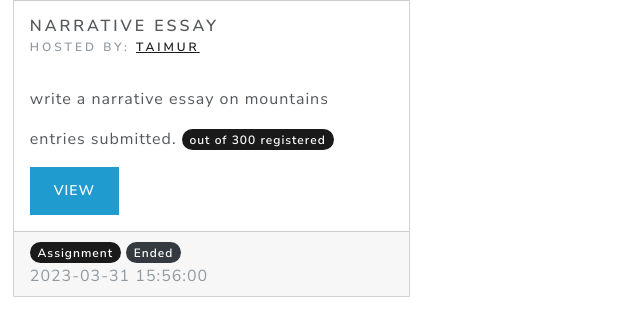
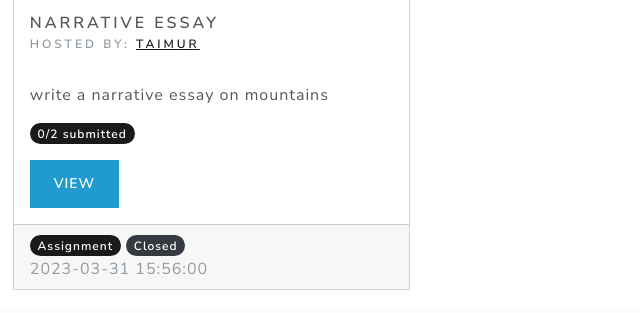
Before and after one commit to taimur-git/topscribe, a PHP site: page /browse.php in a window 1280 px wide. Shown: the part 1832-2145 px from the top of the page, without its empty margins (0-640 px from the left). After the commit the page ends 2122 px from the top, so only its background shows below. Run offline with PHP 8.4, Linux system fonts and the light colour scheme; data comes from the database, SQL or seed files in the repository; tables that the repository leaves empty or names only in its code hold one stand-in row (values such as "Sample post"); some libraries are stand-ins or nearby versions.

Commit message:
more contest logic added for requests, assignments. renders accordingly

```diff
--- a/browse.php
+++ b/browse.php
@@ -3,7 +3,9 @@
 
 <!--landing page-->
 <?php
-showAllContest($conn);
+//$id = $_GET['id'];
+$user = isset($_SESSION['id'])?$_SESSION['id']:0;
+showAllContest($conn,$user);
 ?>
 
 <?php include('partial/footer.php');?>
--- a/function/constant.php
+++ b/function/constant.php
@@ -69,13 +69,10 @@
     public $subcategoryDescription;
     public $bannerURL;
     public $hostName;
-    /*
-    public $early;
-    public $late;
-    public $ongoing;
-*/
     public $state;//0 - early,1-ongoing, 2-late
     public $type; //0 - contest, 1-assignemnt, 2- request
+    public $stateStr = ["Not Started Yet","Ongoing","Closed"];
+    public $typeStr = ["Contest","Assignment","Request"];
 
     public $countRegistered;
     public $countEntries;
@@ -84,41 +81,42 @@
     public $judges;
     public $writers;
     public $registered;
+
+    public static function getBaseSQL(){
+      return "SELECT CURRENT_DATE<contest.start as early , CURRENT_DATE>contest.end as late, (CURRENT_DATE>contest.start and CURRENT_DATE<contest.end) as ongoing,
+    contest.*, usernames.username, usernames.canHost, subcategory.name,subcategory.description as subcategoryhelp
+    FROM `contest` join usernames on contest.hostID=usernames.id join subcategory on contest.subcategoryID=subcategory.id ";
+    }
+    //have functions for the search and filter options too
+    public static function getHostedContests($id){
+      $sql = "where hostID='$id'";
+      return Contest::getBaseSQL().$sql;
+    }
+    public static function getJudgedContests($id){
+      $sql = "left join grouplist on judgeGroup = groupID where grouplist.userid = '$id' or hostID = '$id'";
+      return Contest::getBaseSQL().$sql;
+    }
+
     function getExtraInfo($conn){
       $id = $this->id;
-      $sql = "SELECT * FROM `contestwriting` join writing on writingID=writing.id where contestID=$id";
+      $sql = "SELECT * FROM `contestwriting` join writing on writingID=writing.id where contestID='$id'";
       $this->contestEntries = mysqli_query($conn,$sql);
-      $this->countEntries = mysqli_num_rows($this->contestEntries);
-      //if($this->countEntries==false){$this->countEntries=0;}
-      $sql = "SELECT * FROM `contestusers` join usernames on writerID=usernames.id where contestid=$id";
+
+      $sql = "SELECT * FROM `contestusers` join usernames on writerID=usernames.id where contestid='$id'";
       $this->registered = mysqli_query($conn,$sql);
-      $this->countRegistered = mysqli_num_rows($this->registered);
-      //if($this->countRegistered==null){$this->countRegistered=0;}
-      //would be better to use the sql query count and group by
-      /*
-      $sql = "SELECT userid from `grouplist` join contest on groupID=contest.judgeGroup where contest.id=$id";
+
+      $judgeGroup=$this->judgeGroup;
+      $writerGroup=$this->writerGroup;
+      $sql = "SELECT id,username from grouplist join usernames on grouplist.userID=usernames.id where groupID='$judgeGroup'";
       $this->judges = mysqli_query($conn,$sql);
-      $sql = "SELECT userid from `grouplist` join contest on groupID=contest.writerGroup where contest.id=$id";
+      $sql = "SELECT id,username from grouplist join usernames on grouplist.userID=usernames.id where groupID='$writerGroup'";
       $this->writers = mysqli_query($conn,$sql);
 
-      SELECT id,username from `grouplist` join usernames on grouplist.userID=usernames.id where groupID=8
-      */
-      $judgeGroup=$this->judgeGroup;
-      $writerGroup=$this->writerGroup;
-      $sql = "SELECT id,username from `grouplist` join usernames on grouplist.userID=usernames.id where groupID=$judgeGroup";
-      $this->judges = mysqli_query($conn,$sql);
-      $sql = "SELECT id,username from `grouplist` join usernames on grouplist.userID=usernames.id where groupID=$writerGroup";
-      $this->writers = mysqli_query($conn,$sql);
+      $this->countEntries = mysqli_num_rows($this->contestEntries);
+      $this->countRegistered = $this->type==1 ?mysqli_num_rows($this->writers):mysqli_num_rows($this->registered);
     }
     function getInfo($row,$conn){
-      /*
-      SELECT CURRENT_DATE<contest.start as early , CURRENT_DATE>contest.end as late, (CURRENT_DATE>contest.start and CURRENT_DATE<contest.end) as ongoing,
-contest.*, usernames.username, usernames.canHost, subcategory.name,subcategory.description as subcategoryhelp
-FROM `contest` join usernames on contest.hostID=usernames.id join subcategory on contest.subcategoryID=subcategory.id;
-       */
-      //if capacity = 1, its a request
-      //if a writergroup exists, its an assignment.
-      //else, its a contest.
+
       $this->id=$row['id'];
       $this->title=$row['title'];
       $this->description=$row['description'];
@@ -138,12 +136,14 @@
 
       if($row['early']==1){
         $this->state = 0;
-      }else if($row['late']==1){
+      }else if($row['late']==1 || $this->capacity-$this->countRegistered<=0){
         $this->state = 2;
       }else{
         $this->state = 1;
       }
-
+//if capacity = 1, its a request
+      //if a writergroup exists, its an assignment.
+      //else, its a contest.
       if($this->capacity == 1){
         $this->type = 2;
       }else if($this->writerGroup!=0){
@@ -152,18 +152,18 @@
         $this->type = 0;
       }
 
-      //$this->getExtraInfo($this->id,$conn);
+      $this->getExtraInfo($conn);
     }
     function createContestListItem(){
       return contestListItem(
         $this->id,
         $this->title,
-        $this->startDate,
-        $this->registeredCount,
+        $this->startTime,
+        $this->countRegistered,
         $this->capacity,
         $this->description,
-        $this->endDate,
-        $this->status,
+        $this->endTime,
+        $this->state,
         $this->type
       );
     }
@@ -179,6 +179,7 @@
       $capacity = $this->capacity;
       $id = $this->id;
       $startTime = $this->startTime;
+      $hostFlag = $user == $hostid;
       $card = "
     <div class='card mb-3 contestcard'>
     <img class='card-img-top contest-banner' src='$bannerurl' alt='contest banner'>
@@ -189,53 +190,42 @@
   </div>
   <div class='card-body'>
     <p>$description</p>";
-    $card .= "<p>$entries entries submitted. ";
-    $card .= "<span class='badge bg-primary rounded-pill'>$registered ";
-    $card .= $capacity > 1 ? "out of $capacity ":"";
-    $card .= "registered</span></p>";
 
-    $pill="";
-  //this part will change.
-  switch($this->type){
+    $card .= $this->type!=2 ? "<p><span class='badge bg-primary rounded-pill'>$entries/$registered submitted</span> ":"<p>";
+if($this->type==2){
+  $card .= $registered>0&&$this->state != 2 ? "<span class='badge bg-danger rounded-pill'>Request is unavailable</span>" : "<span class='badge bg-success rounded-pill'>Request is available</span>";
+
+}
+
+    $card .= $this->type==0 ? "<span class='badge bg-primary rounded-pill'>$registered":"";
+
+    $card .= $this->type==0&&$capacity > 1 ? "/$capacity ":"";
+
+    $card .= $this->type==0 ? " registered</span></p>":"</p>";
+
+
+  $card .= "<a class='btn btn-info' href='contest.php?id=$id'>View</a>";
+
+  switch($this->state){
     case 0:
-      $pill = createPill("Contest");
+      $card .= $hostFlag?"<a class='btn btn-danger' href='contestEnd.php?cid=$id'>End Contest</a>": "<a class='btn btn-info' href='contestRegister.php?cid=$id'>Register</a>";
       break;
     case 1:
-      $pill=createPill("Assignment");
+      $card .= $hostFlag?"<a class='btn btn-danger' href='contestEnd.php?cid=$id'>End Contest</a>":"<a class='btn btn-info' href='contestRegister.php?cid=$id'>Register</a>";
+      if($user!=0){
+        $card .= "<a class='btn btn-info' href='editor.php?cid=$id'>Edit Contest</a>";
+      }else{
+        //another if condition here, if user already wrote something or not.
+        $card .= "<a class='btn btn-info' href='editor.php?cid=$id'>Enter</a>";
+      }
       break;
     case 2:
-      $pill=createPill("Request");
-      break;
-    default:
-      $pill=createPill("Error");
-  }
-  $card .= "<a class='btn btn-info' href='contest.php?id=$id'>View</a>";
-  $statusStr="";
-  switch($this->state){
-    case 0:
-      $card .= "<a class='btn btn-info' href='editor.php?cid=$id'>Register</a>";
-      $statusStr="Not Started Yet";
-      break;
-    case 1:
-      $card .= "<a class='btn btn-info' href='editor.php?cid=$id'>Register</a>";
-      if($user!=0){
-        $card .= "<a class='btn btn-info' href='editor.php?cid=$id'>Edit Entry</a>";
-      }else{
-        $card .= "<a class='btn btn-info' href='editor.php?cid=$id'>Enter</a>";
-      }
-
-      $statusStr="Ongoing";
-      break;
-    case 2:
-      $statusStr="Ended";
       break;
     default:
       $statusStr="Error";
   }
-  $statusStr = createPill($statusStr,false);
-
-//$card .= "<div>$pill $statusStr</div>";
-
+  $pill=createPill($this->typeStr[$this->type]);
+  $statusStr = createPill($this->stateStr[$this->state],false);
   $card .= "</div>
   <div class='card-footer text-muted'>
     <div>$pill $statusStr</div>
@@ -247,6 +237,8 @@
 ";
 return $card;
     }
+
+
   }
 
   //needs profile view
@@ -363,7 +355,6 @@
       while($row = mysqli_fetch_assoc($res)){
           $obj = new Writing();
           $obj->generate($row,$conn);
-
           $cards .= $flag2?renderTopWritings($obj):renderWritingFromObj($obj,$flag);
       }
       $cards.='</div>';
@@ -484,17 +475,27 @@
 }
 
 function showAllContest($conn,$user=0){
-    $sql = "SELECT CURRENT_DATE<contest.start as early , CURRENT_DATE>contest.end as late, (CURRENT_DATE>contest.start and CURRENT_DATE<contest.end) as ongoing,
-    contest.*, usernames.username, usernames.canHost, subcategory.name,subcategory.description as subcategoryhelp
-    FROM `contest` join usernames on contest.hostID=usernames.id join subcategory on contest.subcategoryID=subcategory.id";
+    $sql = Contest::getBaseSQL();
+    $res = mysqli_query($conn,$sql);
+    while($row = mysqli_fetch_assoc($res)){
+      $obj = new Contest();
+      $obj->getInfo($row,$conn);
+      $card = $obj->createContestCard($user);
+      echo $card;
+    }
+}
 
-$res = mysqli_query($conn,$sql);
-while($row = mysqli_fetch_assoc($res)){
+function renderContestListView($conn,$user=0,$host=true){
+  $sql = $host?Contest::getHostedContests($user):Contest::getJudgedContests($user);
+  $res = mysqli_query($conn,$sql);
+  $cards ="";
+  while($row = mysqli_fetch_assoc($res)){
     $obj = new Contest();
     $obj->getInfo($row,$conn);
-    $card = $obj->createContestCard($user);
-    echo $card;
-}
+    $card = $obj->createContestListItem($user);
+    $cards .= $card;
+  }
+  return $cards;
 }
 
 function createContest($conn, $title, $description,$host,$subcategoryID=19,$capacity=null,$start=null,$end=null,$judges=null,$classroom=null,$bannerURL="images/banner.png"){
@@ -510,6 +511,16 @@
 
     mysqli_query($conn,$sql);
     $contest_id = mysqli_insert_id($conn);
+
+    //from the $classroom variable, already register students.
+    if($classroom!=null||$classroom!=0){
+      $sql = "INSERT into contestusers(contestID,writerID)
+        select '$contestID',userid from grouplist
+        where groupID = '$classroom'";
+        //TO-DO
+        //ALSO MAJOR ISSUE: IF GROUPS CHANGE, THIS SHOULD ALSO CHANGE DYNAMICALLY.
+    }
+
     return $contest_id;
 }
 
@@ -901,19 +912,6 @@
   showAllWriting($conn, 3,$user);
 }
 
-function contests(){
-/*
-SELECT * FROM `contestwriting` join contest on contestID=contest.id
-join writing on contestwriting.writingID = writing.id
-join usernames on writing.authorID=usernames.id
-
-
-SELECT CURRENT_DATE<contest.start as early , CURRENT_DATE>contest.end as late, (CURRENT_DATE>contest.start and CURRENT_DATE<contest.end) as ongoing,
-contest.*, usernames.username, usernames.canHost, subcategory.name,subcategory.description
-FROM `contest` join usernames on contest.hostID=usernames.id join subcategory on contest.subcategoryID=subcategory.id;
- */
-}
-
 function contestListItem($cid,$title,$startDate,$registered,$capacity,$description,$endDate,$status,$type){
   //type = 0 contest 1 assignment 2 request?
   $type="";
@@ -943,7 +941,7 @@
       $statusStr="Ended";
       break;
     default:
-      $statusStr="Error";
+      $statusStr="Error $status";
   }
   $type = createPill($type);
   $statusStr = createPill($statusStr,false);
--- a/user.php
+++ b/user.php
@@ -16,8 +16,8 @@
 echo createAccordionItem(1,"Own writings",showAllWriting($conn, 3,$user,'' , 0, 1, 0,false));
 echo createAccordionItem(2,"Bookmarks",showAllWriting($conn, 2,$user,'' , 0, 1, 0,false));
 echo createAccordionItem(3,"Registered Contests","");
-echo createAccordionItem(4,"Hosted Contests","");
-echo createAccordionItem(5,"Judging Contests","");
+echo createAccordionItem(4,"Hosted Contests",renderContestListView($conn,$user,));
+echo createAccordionItem(5,"Judging Contests",renderContestListView($conn,$user,false));
 echo "</div>";
 
 
```
